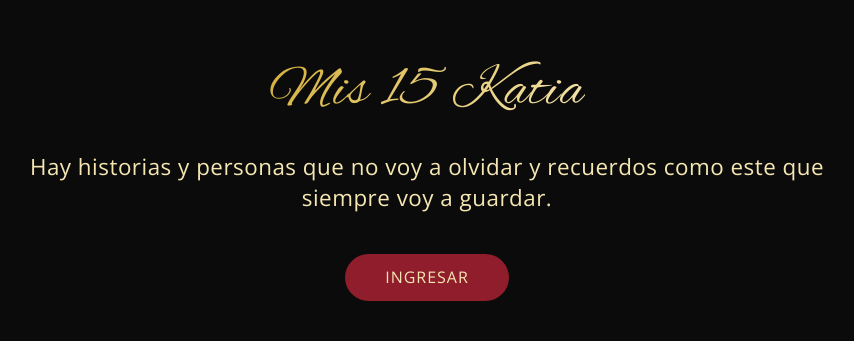
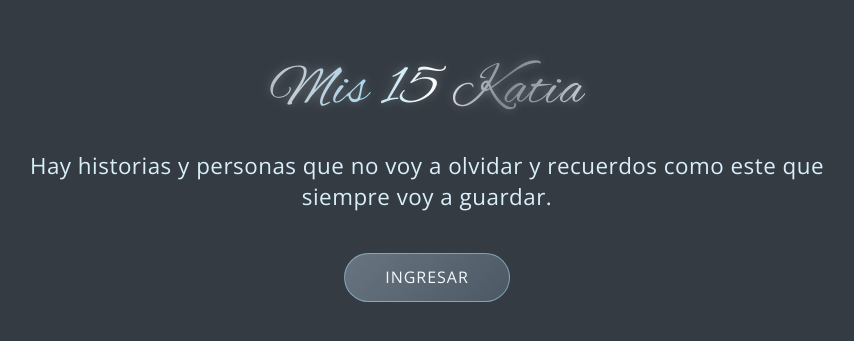
Before and after one commit to chirimboloestudio/MIS-XV-KATIA, a plain HTML site: page index.html in a window 1280 px wide. Shown: the part 221-562 px from the top of the page, without its empty margins (213-1067 px from the left). Drawn offline with Linux system fonts and the light colour scheme.

Commit message:
Update estilos.css

```diff
--- a/estilos.css
+++ b/estilos.css
@@ -7,20 +7,24 @@
 
 /* Variables de color */
 :root {
-  --bg-color: #0B0B0B;
-  --text-color: #F6E7B2;
+  --bg-color: #343B43;
+  --text-color: #A7D8F0;
 }
 
 .title{
 
 background: linear-gradient(
-135deg,
-#D4AF37,
-#F6E7B2
+  135deg,
+  #777D84,
+  #F2F3F4,
+  #BFC4C9,
+  #FFFFFF,
+  #8C939A
 );
 
 -webkit-background-clip: text;
 -webkit-text-fill-color: transparent;
+background-clip: text;
 
 }
 
@@ -67,7 +71,7 @@ body {
 /* Subtítulo */
 .subtitle{
   font-family: 'Open', sans-serif;
-  color:#F6E7B2;
+  color: #D8EFFA;
   font-size: clamp(1rem, 2.8vw, 1.15rem);
   letter-spacing: 0.06em;
   line-height: 1.8;
@@ -77,15 +81,15 @@ body {
 
 /* Botón */
 .enter-btn{
-  background-color: #8F1D2C;
-  border: 1px solid #5C0F1B;
-  color: #F6E7B2;
+ background: linear-gradient(135deg, #687580, #4C5863);
+border: 1px solid rgba(167, 216, 240, 0.55);
+color: #F2F8FC;
 
-  padding: 0.7rem 2.4rem;
+ padding: 0.8rem 2.5rem;
   border-radius: 999px;
 
   font-family: 'Open', sans-serif;
-  font-size: 0.75rem;
+  font-size: 1rem;
   letter-spacing: 0.22em;
   text-transform: uppercase;
 
@@ -100,13 +104,9 @@ body {
 
 
 .enter-btn:hover{
-  background: linear-gradient(
-135deg,
-#D4AF37,
-#F6E7B2
-);
+background: linear-gradient(135deg, #7D91A0, #586875);
 
-color:#0B0B0B;
+color: #FFFFFF;
 
   transform: translateY(-2px);
   box-shadow: 0 8px 18px rgba(0,0,0,0.15);
@@ -149,6 +149,31 @@ color:#0B0B0B;
   opacity: 0;
   animation: subirSuave 1.2s ease-out forwards;
   letter-spacing: 1px;
+  text-shadow:
+  0 0 8px rgba(255, 255, 255, 0.25),
+  0 0 20px rgba(192, 198, 205, 0.20);
+  background: linear-gradient(
+  105deg,
+  #687580 0%,
+  #C0C7CE 15%,
+  #FFFFFF 25%,
+  #A7D8F0 35%,
+  #FFFFFF 45%,
+  #687580 55%,
+  #C0C7CE 65%,
+  #A7D8F0 78%,
+  #FFFFFF 88%,
+  #687580 100%
+);
+
+background-size: 200% auto;
+-webkit-background-clip: text;
+-webkit-text-fill-color: transparent;
+background-clip: text;
+
+animation:
+  subirSuave 1.2s ease-out forwards,
+  shine 6s linear infinite 1.2s;
 }
 
 .subtitle {
@@ -166,12 +191,12 @@ color:#0B0B0B;
 .enter-btn {
   margin-top: 1rem;
   padding: 0.8rem 2.5rem;
-  font-size: 1rem;
+font-size: 1rem;
+color: #F2F8FC;
+background: linear-gradient(135deg, #687580, #4C5863);
+border: 1px solid rgba(167, 216, 240, 0.55);
   font-family: 'Open', sans-serif;
   letter-spacing: 1px;
-  color: #F6E7B2;
-background-color: #8F1D2C;
-  border: none;
   cursor: pointer;
   transition: all 0.3s ease;
 
@@ -179,3 +204,9 @@ background-color: #8F1D2C;
   animation: subirSuave 1.2s ease-out forwards;
   animation-delay: 0.6s;
 }
+
+@keyframes shine {
+  to {
+    background-position: 200% center;
+  }
+}
```
